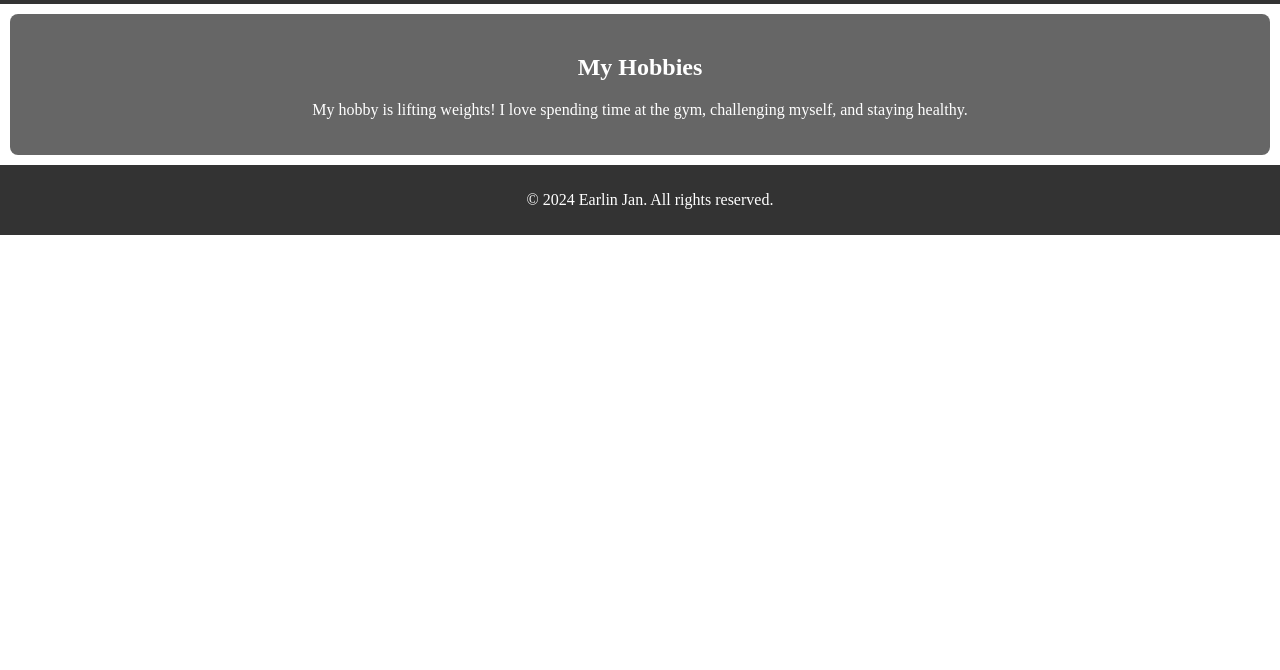
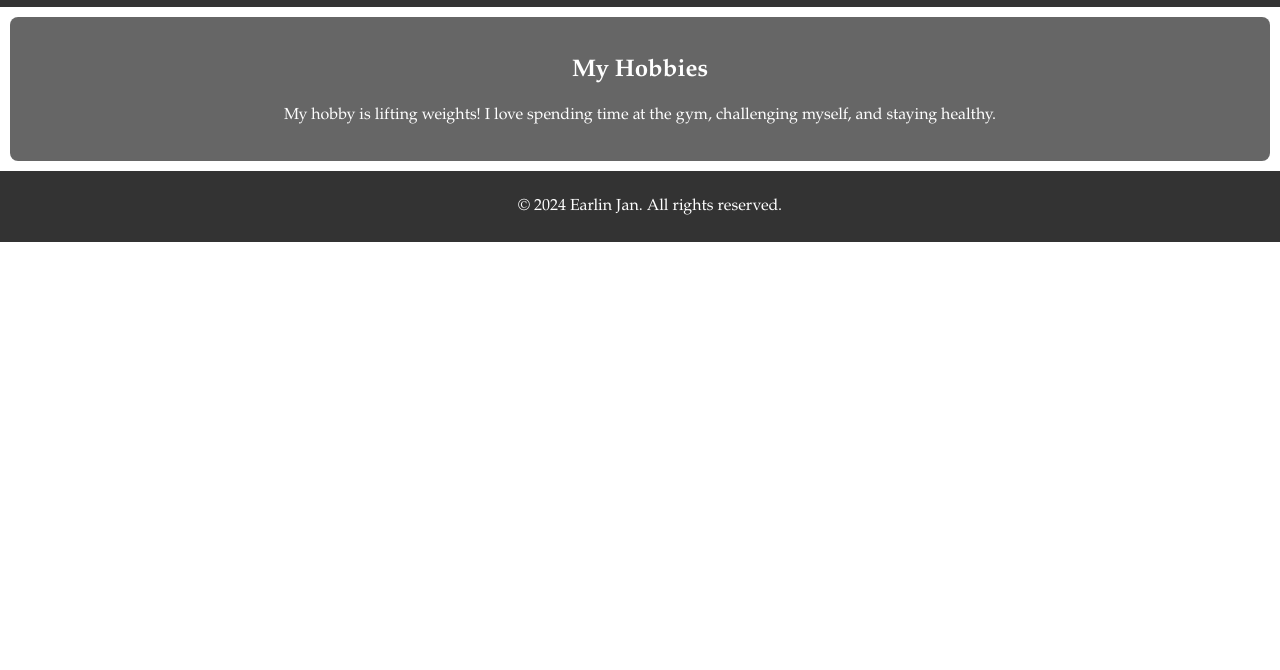
Before and after one commit to Ejaypay/Earlin, a plain HTML site: page hobbies.html in a window 1280 px wide. Shown: the part 130-800 px from the top of the page. Drawn offline with Linux system fonts and the light colour scheme; a script that the page names is missing.

Commit message:
Update style.css

```diff
--- a/style.css
+++ b/style.css
@@ -1,6 +1,6 @@
 
 body {
-    font-family: 'Press Start 2P', Sans Serif;
+    font-family: 'Garamond', Serif;
     background-image: url('images/6294122.jpg');
     background-size: cover;
     background-attachment: fixed;
```
